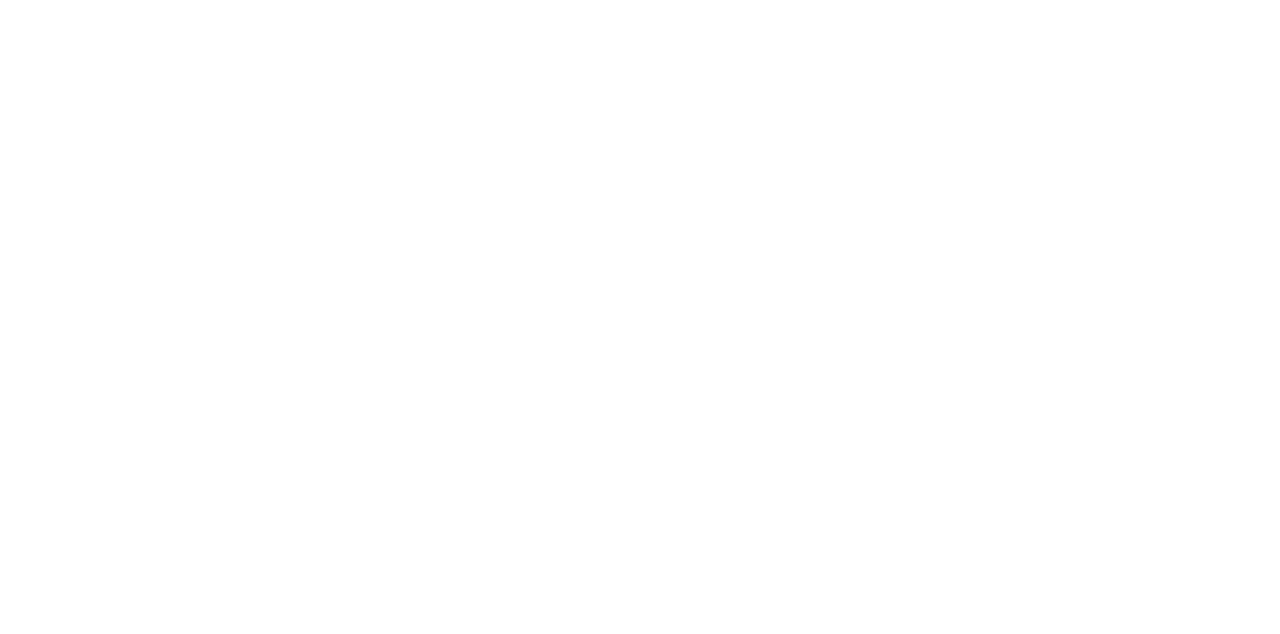
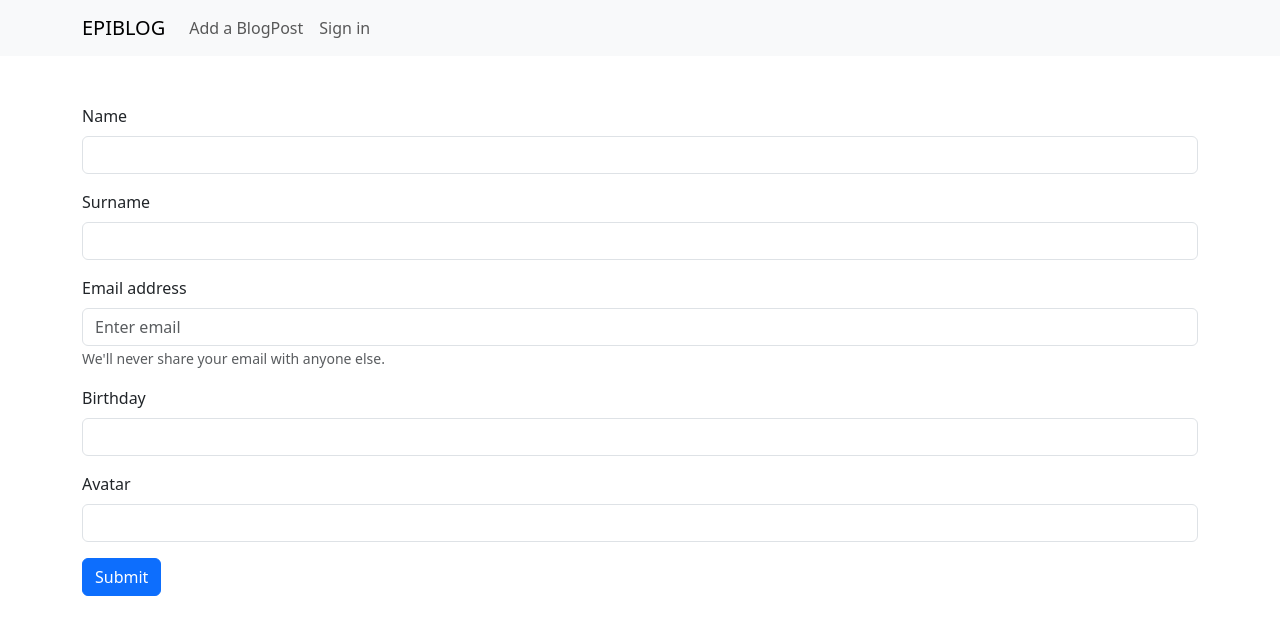
Before and after one commit to g00Emanuele/fe, a React (Create React App) app: page /newauthor in a window 1280 px wide. Before the commit this address had no page. Shown: the top 634 px of the page. Built offline with nearby package versions, Linux system fonts and the light colour scheme.

Commit message:
es 4 finito

```diff
--- a/src/App.js
+++ b/src/App.js
@@ -1,13 +1,15 @@
 import { BrowserRouter, Routes, Route } from "react-router-dom";
 import Home from "./pages/Home";
 import New from "./pages/New"
+import Subscription from "./pages/Subscription";
 
 function App() {
   return (
     <BrowserRouter>
       <Routes>
         <Route exact path="/" element={<Home />} />
-        <Route path="/new" element={<New />} />
+        <Route path="/newblog" element={<New />} />
+        <Route path="/newauthor" element={<Subscription />} />
       </Routes>
     </BrowserRouter>
   );
--- a/src/components/blogs/MyBlogSection.jsx
+++ b/src/components/blogs/MyBlogSection.jsx
@@ -20,6 +20,7 @@
       );
       setPosts(response.data);
       setLoading(false);
+      console.log(response.data)
     } catch (error) {
       if (error) setError(error);
     }
--- /dev/null
+++ b/src/components/form/NewAuthor.jsx
@@ -0,0 +1,93 @@
+import { useState } from "react";
+import { Container } from "react-bootstrap";
+import Button from "react-bootstrap/Button";
+import Form from "react-bootstrap/Form";
+
+function NewAuthor() {
+  const [formData, setFormData] = useState({});
+
+  const handleInputChange = (e) => {
+    const { name, value } = e.target;
+
+    setFormData({
+      ...formData,
+      [name]: value,
+    });
+
+    console.log(formData);
+  };
+
+  const handleSubmit = async (e) => {
+    e.preventDefault();
+
+    try {
+      const response = await fetch("http://localhost:5050/authors/create", {
+        headers: {
+          "Content-Type": "application/json",
+        },
+        method: "POST",
+        body: JSON.stringify(formData),
+      });
+      return response;
+    } catch (error) {
+      console.log(e);
+    }
+  };
+
+  return (
+    <Container>
+      <Form onSubmit={handleSubmit} className="mt-5">
+        <Form.Group className="mb-3">
+          <Form.Label>Name</Form.Label>
+          <Form.Control onChange={handleInputChange} name="name" type="text" />
+        </Form.Group>
+
+        <Form.Group className="mb-3">
+          <Form.Label>Surname</Form.Label>
+          <Form.Control
+            onChange={handleInputChange}
+            name="surname"
+            type="text"
+          />
+        </Form.Group>
+
+        <Form.Group className="mb-3" controlId="formBasicEmail">
+          <Form.Label>Email address</Form.Label>
+          <Form.Control
+            onChange={handleInputChange}
+            name="email"
+            type="email"
+            placeholder="Enter email"
+          />
+          <Form.Text className="text-muted">
+            We'll never share your email with anyone else.
+          </Form.Text>
+        </Form.Group>
+
+        <Form.Group className="mb-3">
+          <Form.Label>Birthday</Form.Label>
+          <Form.Control
+            onChange={handleInputChange}
+            name="birthday"
+            type="text"
+          />
+        </Form.Group>
+
+        <Form.Group className="mb-3">
+          <Form.Label>Avatar</Form.Label>
+          <Form.Control
+            onChange={handleInputChange}
+            name="avatar"
+            type="text"
+          />
+        </Form.Group>
+
+        <Button variant="primary" type="submit">
+          Submit
+        </Button>
+      </Form>
+    </Container>
+  );
+}
+
+export default NewAuthor;
--- a/src/components/form/NewBlogPost.jsx
+++ b/src/components/form/NewBlogPost.jsx
@@ -1,15 +1,9 @@
-import { convertToHTML } from "draft-convert";
-import { EditorState } from "draft-js";
-import React, { useEffect, useState } from "react";
+import React, { useEffect, useRef, useState } from "react";
 import { Button, Container, Form } from "react-bootstrap";
-import { Editor } from "react-draft-wysiwyg";
-import "react-draft-wysiwyg/dist/react-draft-wysiwyg.css";
 import axios from 'axios'
 
+
 const NewBlogPost = () => {
-  const [editorState, setEditorState] = useState(() =>
-    EditorState.createEmpty()
-  );
 
   const [formData, setFormData] = useState({});
 
@@ -28,7 +22,6 @@
     e.preventDefault();
 
     formData.readTime = { value: parseInt(formData.readTime) };
-    formData.author = { name: formData.author };
 
     try {
       const response = await fetch("http://localhost:5050/posts/create", {
@@ -45,15 +38,8 @@
 
   };
 
-  useEffect(() => {
-    let content = convertToHTML(editorState.getCurrentContent());
-    // setContent(content);
-    //console.log(html);
-    setFormData({
-      ...formData,
-      content,
-    });
-  }, [editorState]);
+
+
 
 
   return (
@@ -105,12 +91,11 @@
         </Form.Group>
         <Form.Group controlId="blog-content" className="mt-3">
           <Form.Label>Blog Content</Form.Label>
-          <Editor
-            editorState={editorState}
-            toolbarClassName="toolbarClassName"
-            wrapperClassName="wrapperClassName"
-            editorClassName="editorClassName"
-            onEditorStateChange={setEditorState}
+          <Form.Control
+            name="content"
+            onChange={handleInputChange}
+            size="lg"
+            placeholder="Content"
           />
         </Form.Group>
         <Form.Group className="d-flex mt-3 justify-content-end">
--- a/src/components/navbar/MyNav.jsx
+++ b/src/components/navbar/MyNav.jsx
@@ -11,8 +11,8 @@
         <Navbar.Toggle aria-controls="basic-navbar-nav" />
         <Navbar.Collapse id="basic-navbar-nav">
           <Nav className="me-auto">
-            <Nav.Link href="/new">Add a BlogPost</Nav.Link>
-            <Nav.Link href="#link">Link</Nav.Link>
+            <Nav.Link href="/newblog">Add a BlogPost</Nav.Link>
+            <Nav.Link href="/newauthor">Sign in</Nav.Link>
           </Nav>
         </Navbar.Collapse>
       </Container>
--- /dev/null
+++ b/src/pages/Subscription.jsx
@@ -0,0 +1,12 @@
+import React from 'react'
+import MyNav from '../components/navbar/MyNav'
+import NewAuthor from '../components/form/NewAuthor'
+
+export default function Subscription() {
+  return (
+    <>
+    <MyNav/>
+    <NewAuthor/>
+    </>
+  )
+}
```
